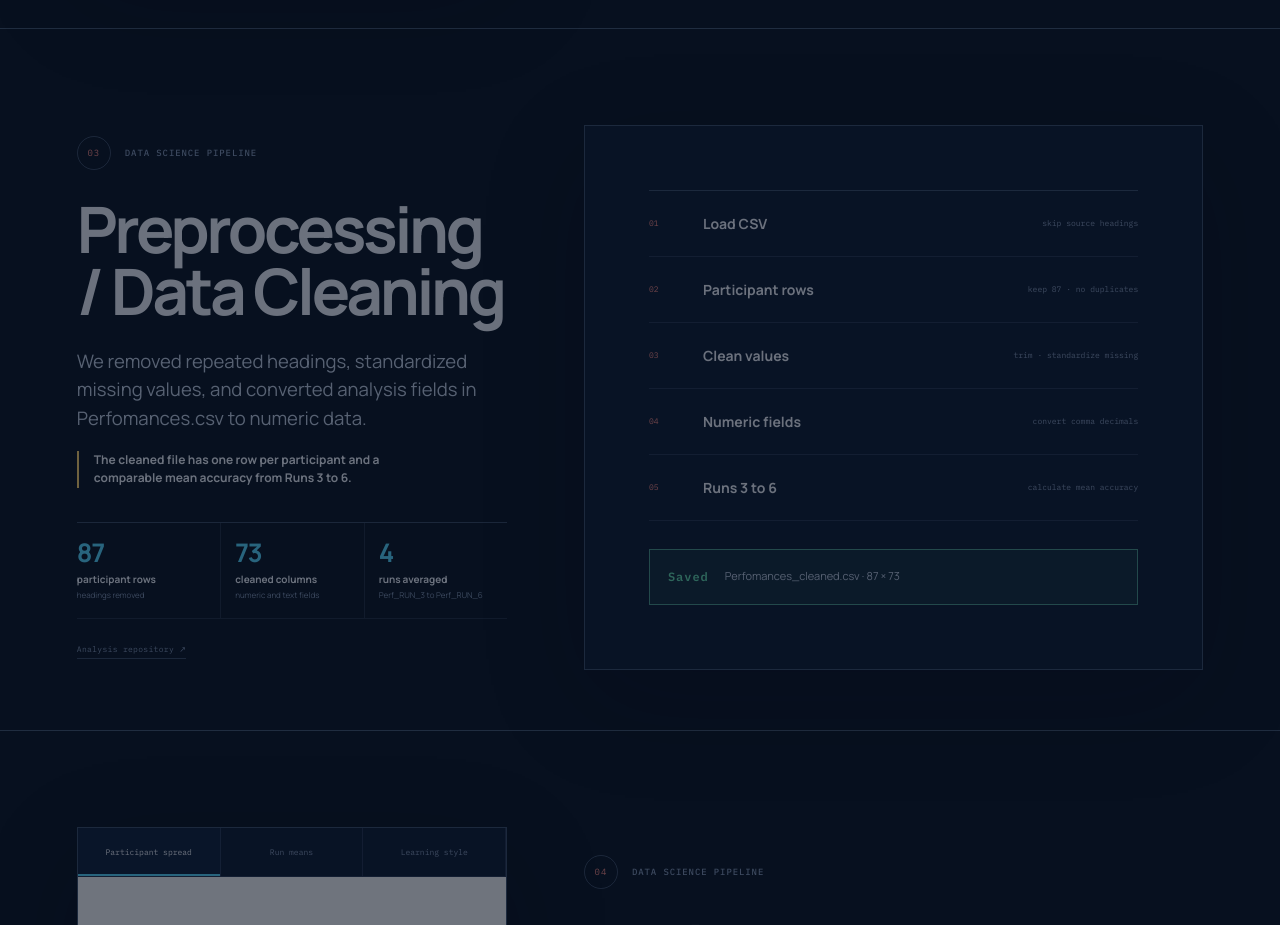
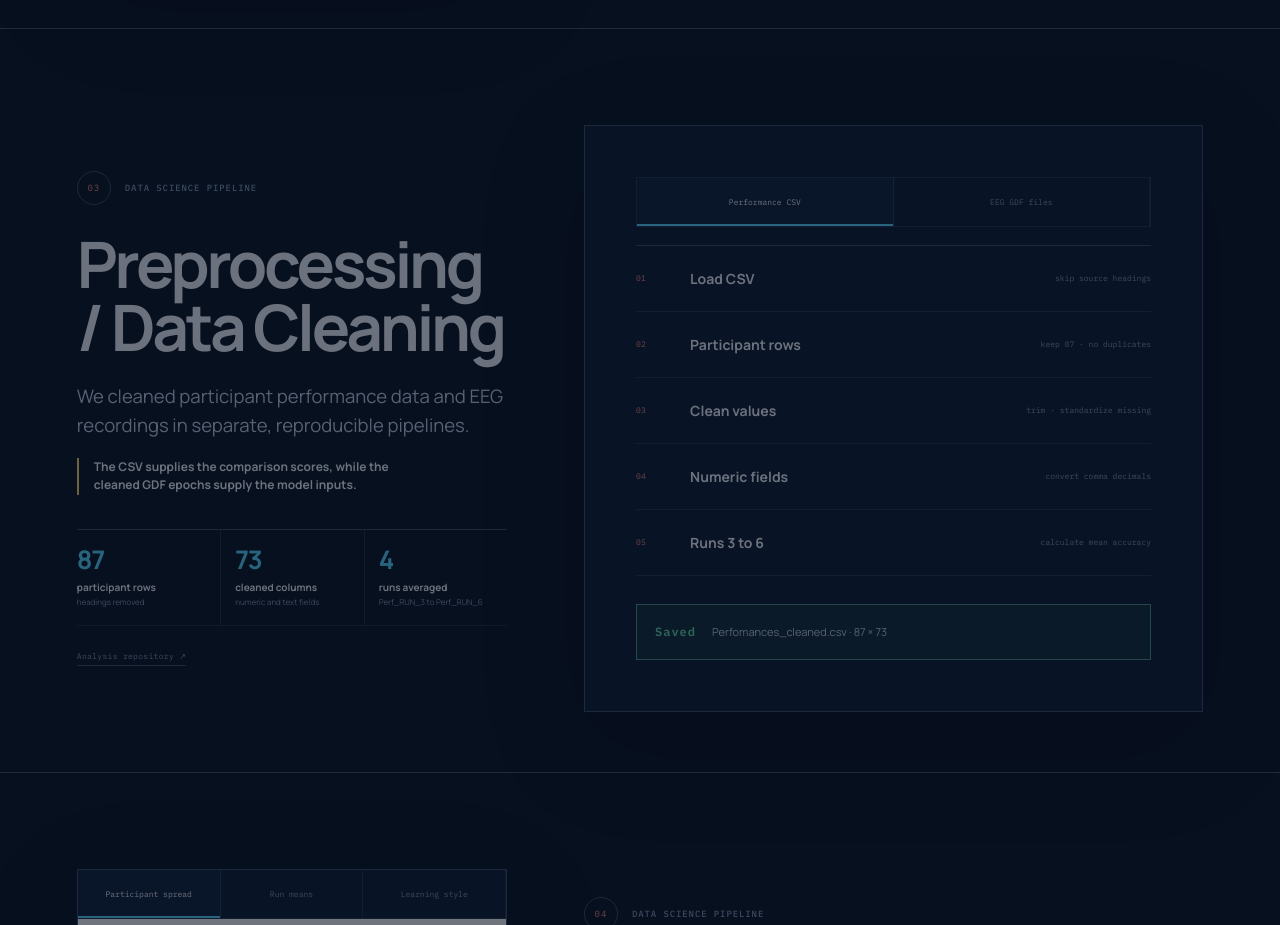
Before and after one commit to samarthgaggar/bci-mi-prediction, a Next.js app: page / in a window 1280 px wide. Shown: the part 2260-3185 px from the top of the page. Built offline with nearby package versions, Linux system fonts and the light colour scheme.

Commit message:
lock in guys

```diff
--- a/app/globals.css
+++ b/app/globals.css
@@ -966,8 +966,23 @@ main {
 
 .cleaning-visual {
   display: grid;
+  grid-template-rows: auto minmax(0, 1fr);
+  align-content: stretch;
+  padding: clamp(22px, 4vw, 54px);
+}
+
+.cleaning-tabs {
+  margin-bottom: 18px;
+  border: 1px solid var(--line);
+}
+
+.cleaning-tabs button {
+  flex: 1 1 50%;
+}
+
+.cleaning-panel {
+  display: grid;
   align-content: center;
-  padding: clamp(28px, 5vw, 70px);
 }
 
 .cleaning-visual ol {
--- a/components/research-page.tsx
+++ b/components/research-page.tsx
@@ -580,27 +580,80 @@ function AcquisitionVisual() {
 }
 
 function CleaningVisual() {
-  const steps = [
+  const [activePipeline, setActivePipeline] = useState<"performance" | "eeg">(
+    "performance",
+  );
+  const performanceSteps = [
     ["Load CSV", "skip source headings"],
     ["Participant rows", "keep 87 · no duplicates"],
     ["Clean values", "trim · standardize missing"],
     ["Numeric fields", "convert comma decimals"],
     ["Runs 3 to 6", "calculate mean accuracy"],
   ];
+  const eegSteps = [
+    ["Load GDF", "separate EEG · EOG · EMG"],
+    ["Reference EEG", "common-average reference"],
+    ["Remove eye noise", "ICA · EOG regression"],
+    ["Filter signals", "mu 8 to 13 · beta 13 to 30 Hz"],
+    ["Cue epochs", "0.5 to 3.0 seconds"],
+    ["Reject muscle noise", "EMG-informed trial rule"],
+  ];
+  const activeSteps =
+    activePipeline === "performance" ? performanceSteps : eegSteps;
+
   return (
-    <div className="cleaning-visual" aria-label="Performance CSV cleaning flow">
-      <ol>
-        {steps.map(([title, label], index) => (
+    <div className="cleaning-visual" aria-label="Data cleaning pipelines">
+      <div
+        className="figure-tabs cleaning-tabs"
+        role="tablist"
+        aria-label="Choose a cleaning pipeline"
+      >
+        <button
+          className={activePipeline === "performance" ? "is-active" : ""}
+          type="button"
+          role="tab"
+          aria-selected={activePipeline === "performance"}
+          aria-controls="performance-cleaning-panel"
+          id="performance-cleaning-tab"
+          onClick={() => setActivePipeline("performance")}
+        >
+          Performance CSV
+        </button>
+        <button
+          className={activePipeline === "eeg" ? "is-active" : ""}
+          type="button"
+          role="tab"
+          aria-selected={activePipeline === "eeg"}
+          aria-controls="eeg-cleaning-panel"
+          id="eeg-cleaning-tab"
+          onClick={() => setActivePipeline("eeg")}
+        >
+          EEG GDF files
+        </button>
+      </div>
+      <div
+        className="cleaning-panel"
+        id={`${activePipeline}-cleaning-panel`}
+        role="tabpanel"
+        aria-labelledby={`${activePipeline}-cleaning-tab`}
+      >
+        <ol>
+          {activeSteps.map(([title, label], index) => (
           <li key={title}>
             <span>{String(index + 1).padStart(2, "0")}</span>
             <strong>{title}</strong>
             <small>{label}</small>
           </li>
-        ))}
-      </ol>
-      <div className="quality-stamp">
-        <strong>Saved</strong>
-        <span>Perfomances_cleaned.csv · 87 × 73</span>
+          ))}
+        </ol>
+        <div className="quality-stamp">
+          <strong>{activePipeline === "performance" ? "Saved" : "Prepared"}</strong>
+          <span>
+            {activePipeline === "performance"
+              ? "Perfomances_cleaned.csv · 87 × 73"
+              : "clean EEG epochs · participant splits preserved"}
+          </span>
+        </div>
       </div>
     </div>
   );
--- a/lib/research-content.ts
+++ b/lib/research-content.ts
@@ -104,9 +104,9 @@ export const pipelineSteps: readonly PipelineStep[] = [
     navLabel: "Clean",
     title: "Preprocessing / Data Cleaning",
     statement:
-      "We removed repeated headings, standardized missing values, and converted analysis fields in Perfomances.csv to numeric data.",
+      "We cleaned participant performance data and EEG recordings in separate, reproducible pipelines.",
     takeaway:
-      "The cleaned file has one row per participant and a comparable mean accuracy from Runs 3 to 6.",
+      "The CSV supplies the comparison scores, while the cleaned GDF epochs supply the model inputs.",
     visual: "cleaning",
     side: "left",
     metrics: [
```
Also changed, not shown: 1 other file (tests, documents, lock files or other folders).
